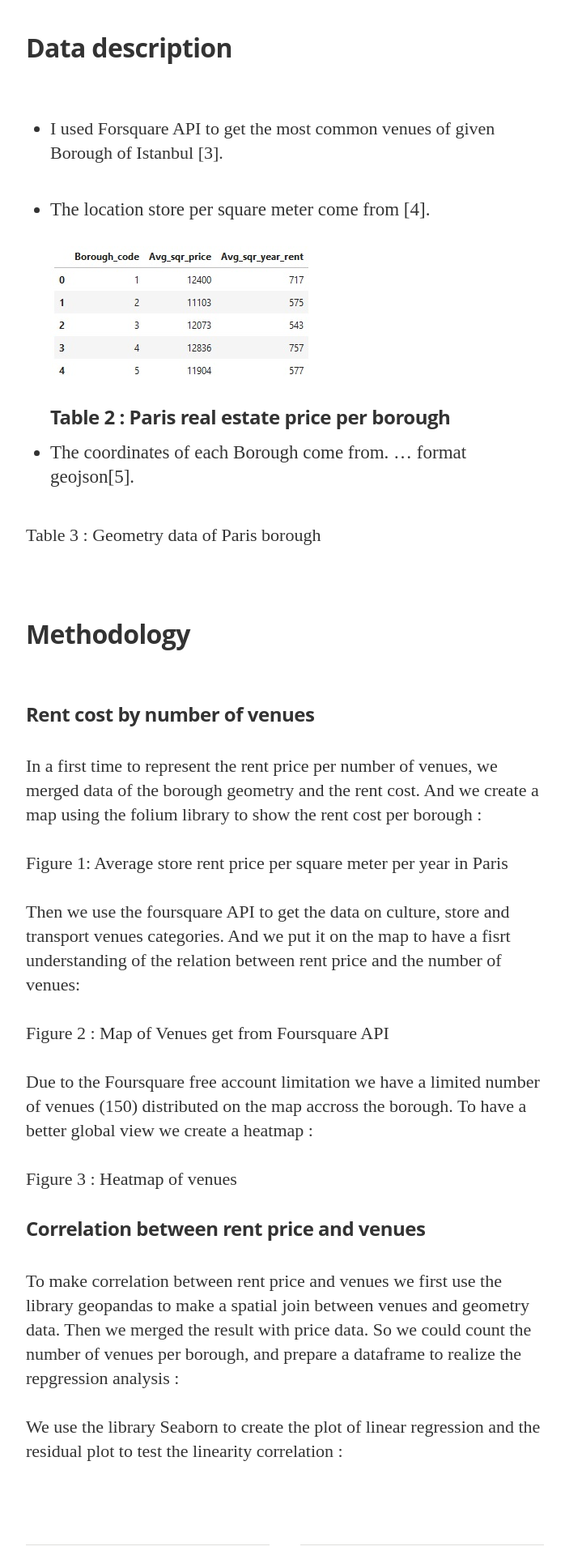
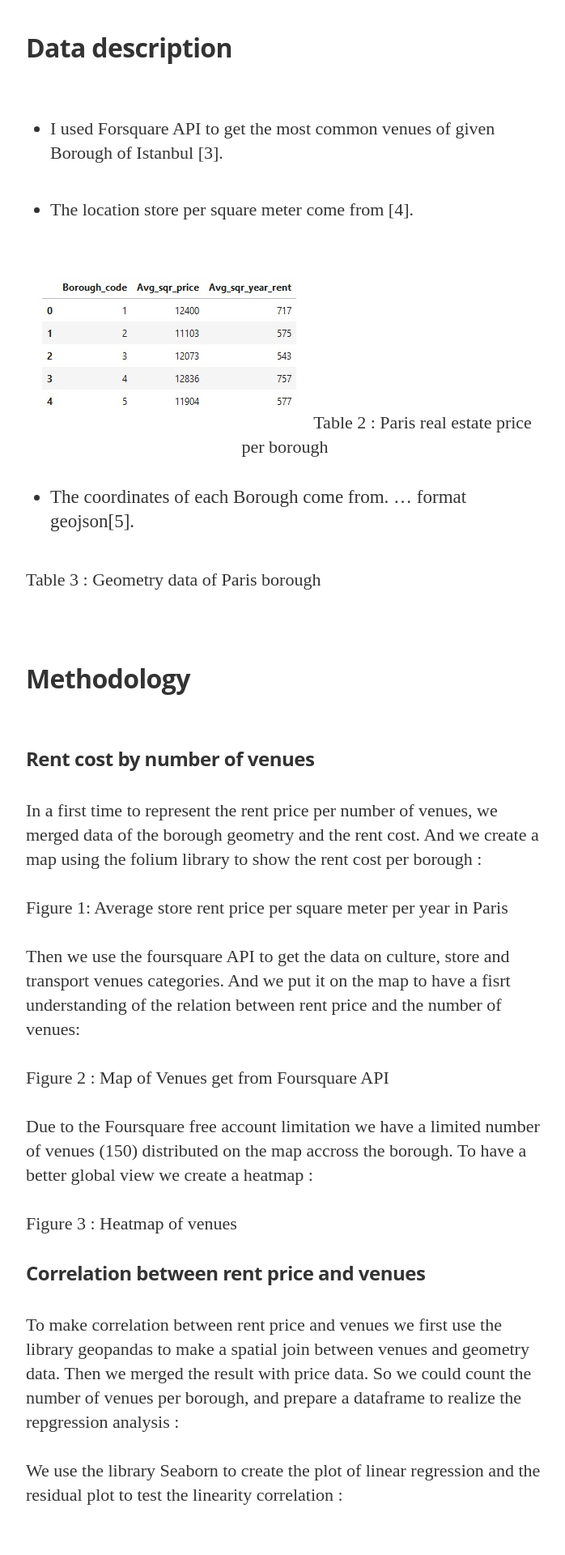
Before and after one commit to LCTyrell/LCTyrell.github.io, a Jekyll site: the page built from _posts/2019-05-22-ArtBook.markdown, in a window 1280 px wide. Shown: the part 2269-4189 px from the top of the page at 81% size, without its empty margins (288-986 px from the left). Built offline with Jekyll 4.4.1, drawn with Linux system fonts in a browser that asks for light colours; nearby versions of some CDN libraries; some web fonts are replaced.

Commit message:
Update 2019-05-22-ArtBook.markdown

```diff
--- a/_posts/2019-05-22-ArtBook.markdown
+++ b/_posts/2019-05-22-ArtBook.markdown
@@ -33,9 +33,10 @@
 
    * The location store per square meter come from [4].
 <br/>
-<img style="float: center;" src="/assets/article_images/2018-05-25-art_bookstore/DF_rentPrice.jpg">
-###### Table 2 : Paris real estate price per borough
-
+<p align="center">
+<img src="/assets/article_images/2018-05-25-art_bookstore/DF_rentPrice.jpg">
+Table 2 : Paris real estate price per borough
+</p>
    * The coordinates of each Borough come from. … format geojson[5].
 
 Table 3 : Geometry data of Paris borough
```
